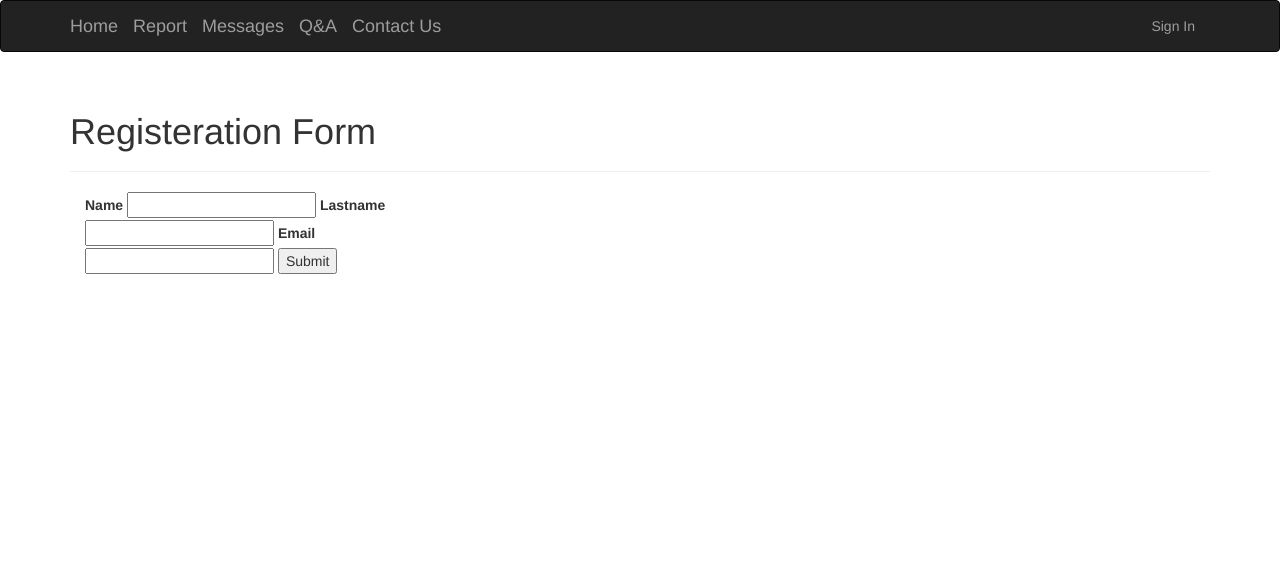
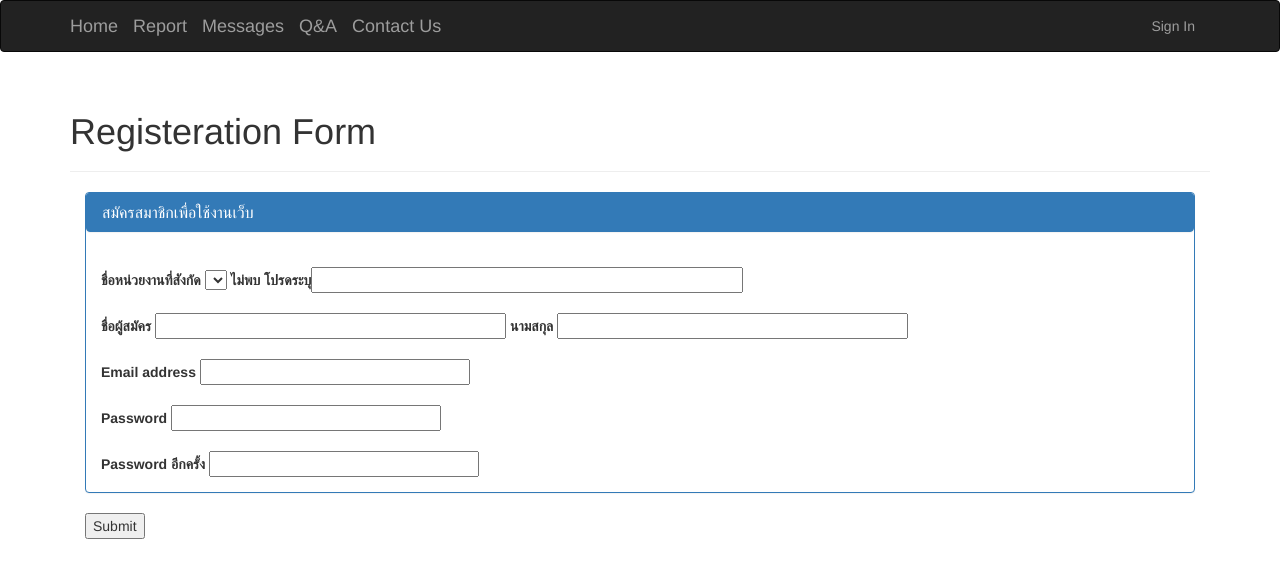
Before and after one commit to likit/medtech-ieqa, a Flask app: template webapp/app/templates/customers/register.html in a window 1280 px wide. Shown: the top 578 px of the page. Run offline with Flask 2, Linux system fonts and the light colour scheme; the template is opened without the code that fills it: values that come from a table or form of the project are taken from there, others are empty; parts of the project's set-up code (start-up, migrations or seed data) failed here and were passed over; some libraries are stand-ins or nearby versions.

Commit message:
updated registration forms and stuff

```diff
--- a/webapp/app/customer/forms.py
+++ b/webapp/app/customer/forms.py
@@ -1,9 +1,15 @@
 from flask.ext.wtf import Form
-from wtforms import StringField, SubmitField, IntegerField
-from wtforms.validators import Required, Email, Length
+from wtforms import (StringField, SubmitField,
+                        IntegerField, SelectField, PasswordField)
+from wtforms.validators import Required, Email, Length, EqualTo
 
 class RegisterForm(Form):
-    name = StringField('Name', validators=[Required()])
-    lastname = StringField('Lastname', validators=[Required()])
-    email = StringField('Email', validators=[Required(), Email()])
+    org = SelectField('org', validators=[Required()])
+    new_org = StringField('new_org')
+    name = StringField('name', validators=[Required()])
+    lastname = StringField('lastname', validators=[Required()])
+    email = StringField('email', validators=[Required(), Email()])
+    password = PasswordField('password',
+            validators=[EqualTo('password2'), Required()])
+    password2 = PasswordField('password', validators=[Required()])
     submit = SubmitField('Submit')
--- a/webapp/app/templates/auth/login.html
+++ b/webapp/app/templates/auth/login.html
@@ -9,5 +9,6 @@
 </div>
 <div class="col-md-4">
     {{ wtf.quick_form(form) }}
+    Click here to <a href="{{ url_for('customer.register') }}">sign up.</a>
 </div>
 {% endblock %}
--- a/webapp/app/templates/customers/register.html
+++ b/webapp/app/templates/customers/register.html
@@ -7,12 +7,29 @@
 <div class="page-header">
     <h1>Registeration Form</h1>
 </div>
-<div class="col-md-4">
+<div class="col-md-12">
     <form method="POST" action="{{ url_for('customer.register') }}">
         {{ form.hidden_tag()  }}
-        {{ form.name.label  }} {{ form.name(size=20)  }}
-        {{ form.lastname.label  }} {{ form.lastname(size=20)  }}
-        {{ form.email.label  }} {{ form.email(size=20)  }}
+        <div class="panel panel-primary">
+            <div class="panel panel-heading"><h3 class="panel-title">สมัครสมาชิกเพื่อใช้งานเว็บ</h3></div>
+            <div class="panel-body">
+                <strong>ชื่อหน่วยงานที่สังกัด</strong> {{ form.org() }}
+                <strong>ไม่พบ โปรดระบุ</strong>{{ form.new_org(size=50) }}
+                <br>
+                <br>
+                <strong>ชื่อผู้สมัคร</strong> {{ form.name(size=40) }}
+                <strong>นามสกุล</strong> {{ form.lastname(size=40) }}
+                <br>
+                <br>
+                <strong>Email address</strong> {{ form.email(size=30) }}
+                <br>
+                <br>
+                <strong>Password</strong> {{ form.password(size=30) }}
+                <br>
+                <br>
+                <strong>Password อีกครั้ง</strong> {{ form.password2(size=30) }}
+            </div>
+        </div>
         {{ form.submit }}
     </form>
 </div>
--- a/webapp/manage.py
+++ b/webapp/manage.py
@@ -26,8 +26,12 @@ def initdb():
     db.drop_collection('customers')
     password = generate_password_hash('testpass')
     customer = {
+            'name': 'Foo',
+            'lastname': 'Jiang',
             'email': 'foo@example.com',
             'password': password,
+            'org': None,
+            'new_org': None,
             }
 
     db.customers.insert(customer, safe=True)
```
Also changed, not shown: webapp/app/customer/views.py (+38 -3 lines).
